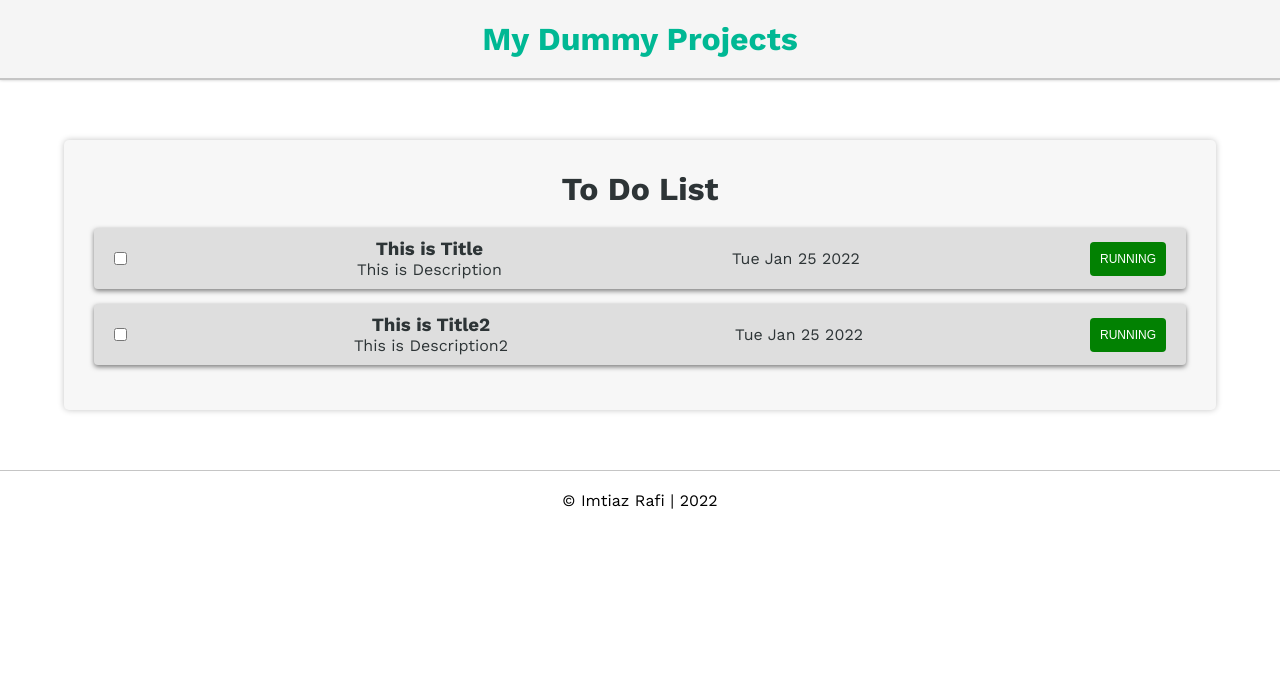
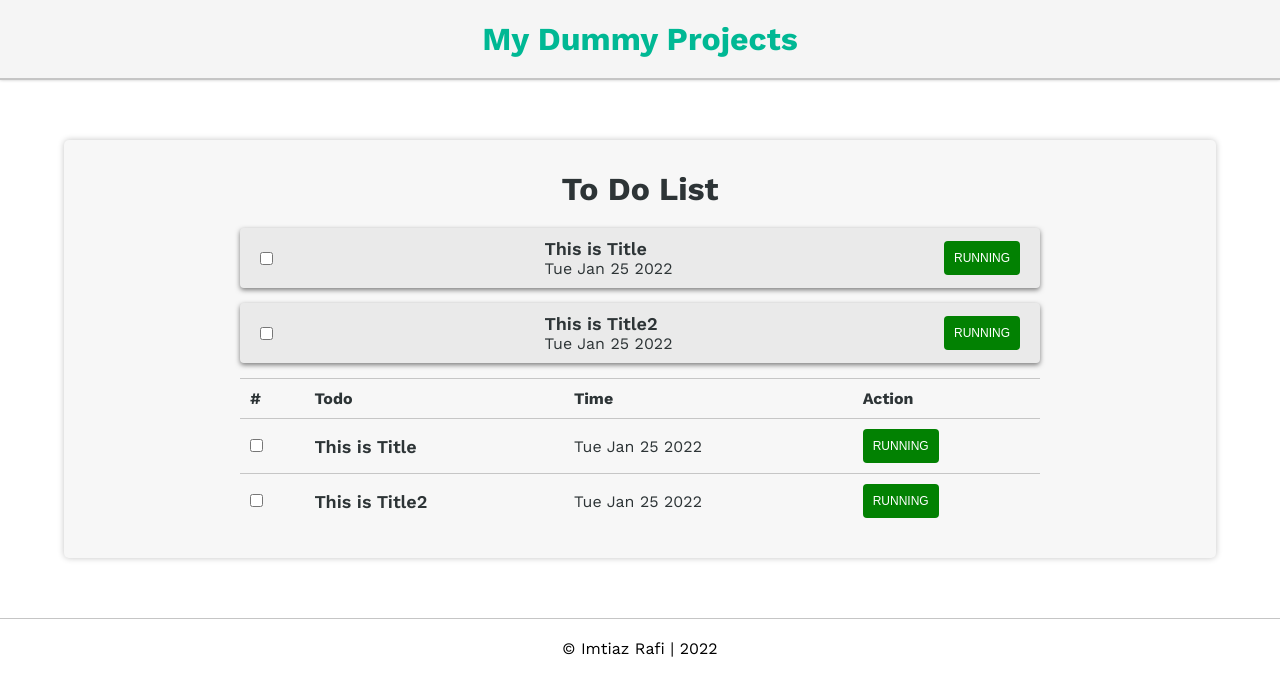
Before and after one commit to Imtiaz-Rafi/Dummy-Projects, a React (Create React App) app: page /todolist in a window 1280 px wide. Shown: the top 696 px of the page. Built offline with nearby package versions, Linux system fonts and the light colour scheme.

Commit message:
table view created(with css)

```diff
--- a/src/components/todo/index.jsx
+++ b/src/components/todo/index.jsx
@@ -1,6 +1,7 @@
 import React from "react";
 import classes from "./todo.module.css";
 import ListView from "./listview";
+import TableView from "./tableview";
 
 class Todolist extends React.Component {
     state = {
@@ -29,10 +30,15 @@ class Todolist extends React.Component {
 
     render() {
         return (
-            <div className="text-center">
+            <div className={`"text-center" ${classes.container}`}>
                 <h1 className="body-element">To Do List</h1>
                 <div className={classes.list_view}>
                     <ListView
+                        todos={this.state.todos}
+                        toggleSelect={this.toggleSelect}
+                        toggleComplete={this.toggleComplete}
+                    />
+                    <TableView
                         todos={this.state.todos}
                         toggleSelect={this.toggleSelect}
                         toggleComplete={this.toggleComplete}
--- a/src/components/todo/listview.jsx
+++ b/src/components/todo/listview.jsx
@@ -13,11 +13,11 @@ const ListItem = ({ todo, toggleSelect, toggleComplete }) => {
                     checked={todo.isSelect}
                     onChange={() => toggleSelect(todo.id)}
                 />
-                <div className="">
+                <div className={classes.text_body}>
                     <h3 className={classes.title}>{todo.title}</h3>
-                    <div className={classes.desc}>{todo.desc}</div>
+                    {/* <div className={classes.desc}>{todo.desc}</div> */}
+                    <div className={classes.date}>{todo.time.toDateString()}</div>
                 </div>
-                <div className={classes.date}>{todo.time.toDateString()}</div>
                 {/* <div className={classes.todo_btn}> */}
                 <button
                     className={`${classes.todo_btn} ${todo.isComplete ? classes.danger : classes.success}`}
--- a/src/components/todo/tableview.jsx
+++ b/src/components/todo/tableview.jsx
@@ -0,0 +1,74 @@
+import React from "react";
+import PropTypes from "prop-types";
+import classes from "./todo.module.css";
+
+const RowItem = ({ todo, toggleSelect, toggleComplete }) => {
+    return (
+        <>
+            <tr>
+                <td>
+                    <input
+                        type="checkbox"
+                        name={todo.id}
+                        id={todo.id}
+                        checked={todo.isSelect}
+                        onChange={() => toggleSelect(todo.id)}
+                    />
+                </td>
+                <td>
+                    <p className={classes.title}>{todo.title}</p>
+                </td>
+                <td>
+                    <div className={classes.date}>{todo.time.toDateString()}</div>
+                </td>
+                <td>
+                    <button
+                        className={`${classes.todo_btn} ${todo.isComplete ? classes.danger : classes.success}`}
+                        onClick={() => toggleComplete(todo.id)}
+                    >
+                        {todo.isComplete ? "Completed" : "Running"}
+                    </button>
+                </td>
+            </tr>
+        </>
+    );
+};
+
+RowItem.prototype = {
+    todo: PropTypes.object.isRequired,
+    toggleSelect: PropTypes.func.isRequired,
+    toggleComplete: PropTypes.func.isRequired,
+};
+
+const TableView = ({ todos, toggleSelect, toggleComplete }) => {
+    return (
+        <div className={classes.table_row}>
+            <table>
+                <thead>
+                    <tr className={classes.row}>
+                        <th>#</th>
+                        <th>Todo</th>
+                        <th>Time</th>
+                        <th>Action</th>
+                    </tr>
+                </thead>
+                <tbody>
+                    {todos.map((todo) => (
+                        <RowItem
+                            key={todo.id}
+                            todo={todo}
+                            toggleSelect={toggleSelect}
+                            toggleComplete={toggleComplete}
+                        />
+                    ))}
+                </tbody>
+            </table>
+        </div>
+    );
+};
+TableView.prototype = {
+    todos: PropTypes.array.isRequired,
+    toggleSelect: PropTypes.func.isRequired,
+    toggleComplete: PropTypes.func.isRequired,
+};
+export default TableView;
--- a/src/components/todo/todo.module.css
+++ b/src/components/todo/todo.module.css
@@ -2,15 +2,21 @@
     display: flex;
     justify-content: space-between;
     align-items: center;
-    background: rgb(0, 0, 0, 0.1);
+    background: rgb(0, 0, 0, 0.05);
     margin: 15px 0px;
     padding: 10px 20px;
     border-radius: 4px;
     box-shadow: 0px 2px 5px 0px rgb(0 0 0 / 50%);
 }
+.container {
+    max-width: 800px;
+    margin: auto;
+}
 .list_view {
 }
 .title {
+    font-size: 18px;
+    font-weight: 600;
 }
 .desc {
 }
@@ -32,3 +38,21 @@
     color: white;
     border: none;
 }
+.text_body {
+}
+.table_row {
+    max-width: 800px;
+}
+table {
+    width: 100%;
+    display: table;
+    border-collapse: collapse;
+}
+tr {
+}
+th,
+td {
+    border-top: 1px solid rgb(0, 0, 0, 0.2);
+    text-align: left;
+    padding: 10px;
+}
```
